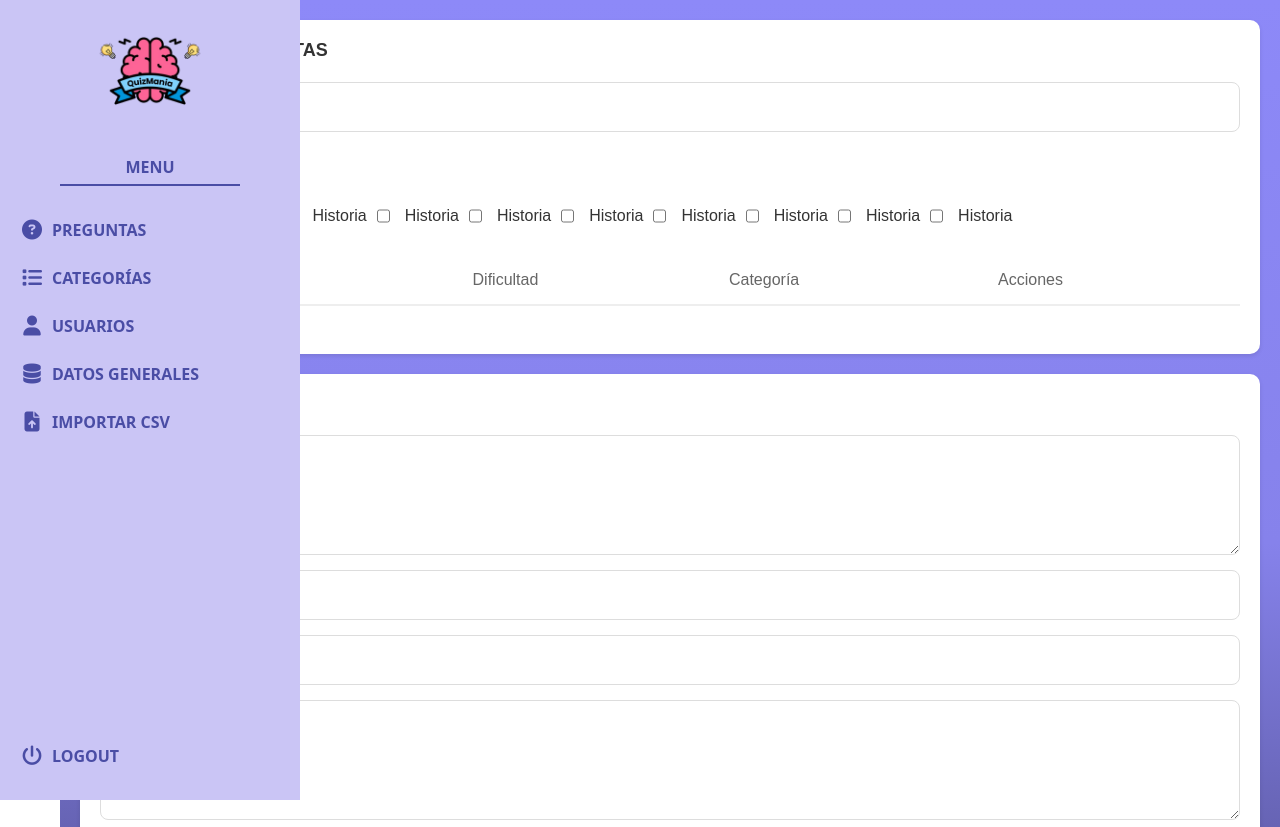
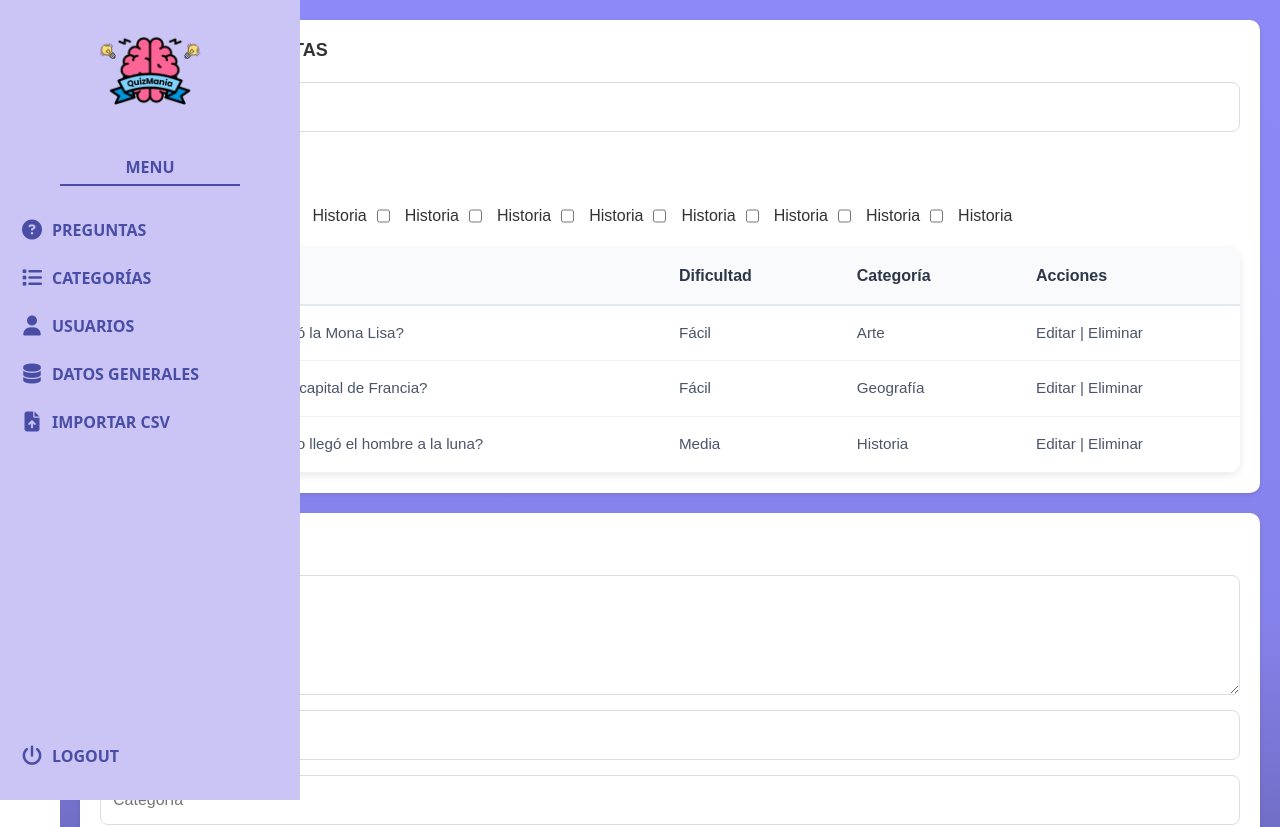
Before and after one commit to AntonioLC32/Proyecto-DAW, a Vue app in the folder quizmania/: page /preguntas in a window 1280 px wide. Shown: the top 827 px of the page. Built offline with nearby package versions, Linux system fonts and the light colour scheme.

Commit message:
Tabla dinámica

```diff
--- a/quizmania/src/views/Admin/Preguntas.vue
+++ b/quizmania/src/views/Admin/Preguntas.vue
@@ -22,25 +22,9 @@
                 <input type="checkbox" v-model="Historia" @change="filtrarCategorias" /> Historia
             </div>
 
-            <table class="preguntas-table">
-                <tr>
-                    <th>Id</th>
-                    <th>Pregunta</th>
-                    <th>Dificultad</th>
-                <th>Categoría</th>
-                <th>Acciones</th>
-            </tr>
-            <tr v-for="pregunta in preguntas" :key="pregunta.id">
-                <td>{{pregunta.id}}</td>
-                <td>{{pregunta.pregunta}}</td>
-                <td>{{pregunta.dificultad}}</td>
-                <td>{{pregunta.categoria}}</td>
-                <td>
-                    <router-link :to="{name: 'EditarPregunta', params: {id: pregunta.id}}">Editar</router-link>
-                    <button @click="eliminarPregunta(pregunta.id)">Eliminar</button>
-                </td>
-            </tr>
-        </table>
+            <div class="tabla">
+                <Table :headers="headers" :rows="rows" />
+            </div>
         </section>
         <section class="add-pregunta">
             <h1 class="titulo-preguntas">AÑADIR PREGUNTA</h1>
@@ -60,10 +44,81 @@
 </template>
 
 <script>
+import Table from './Table.vue'; // Ajusta la ruta según tu estructura
+
 export default {
     name: "Preguntas",
+    components: {
+        Table
+    },
+    data() {
+        return {
+            input: '', // Para la búsqueda
+            pregunta: '', // Para añadir pregunta
+            dificultad: '',
+            categoria: '',
+            respuestas: '',
+            correcta: '',
+            // Datos de ejemplo para la tabla
+            headers: [
+                { key: 'id', label: 'ID' },
+                { key: 'pregunta', label: 'Pregunta' },
+                { key: 'dificultad', label: 'Dificultad' },
+                { key: 'categoria', label: 'Categoría' },
+                { key: 'acciones', label: 'Acciones' }
+            ],
+            rows: [
+                {
+                    id: 1,
+                    pregunta: '¿Quién pintó la Mona Lisa?',
+                    dificultad: 'Fácil',
+                    categoria: 'Arte',
+                    acciones: 'Editar | Eliminar'
+                },
+                {
+                    id: 2,
+                    pregunta: '¿Cuál es la capital de Francia?',
+                    dificultad: 'Fácil',
+                    categoria: 'Geografía',
+                    acciones: 'Editar | Eliminar'
+                },
+                {
+                    id: 3,
+                    pregunta: '¿En qué año llegó el hombre a la luna?',
+                    dificultad: 'Media',
+                    categoria: 'Historia',
+                    acciones: 'Editar | Eliminar'
+                }
+            ]
         };
-
+    },
+    methods: {
+        buscarPregunta() {
+            // Lógica para buscar preguntas
+            console.log('Buscando:', this.input);
+        },
+        filtrarCategorias() {
+            // Lógica para filtrar por categorías
+            console.log('Filtrando categorías');
+        },
+        addPregunta() {
+            // Lógica para añadir una pregunta
+            const nuevaPregunta = {
+                id: this.rows.length + 1,
+                pregunta: this.pregunta,
+                dificultad: this.dificultad,
+                categoria: this.categoria,
+                acciones: 'Editar | Eliminar'
+            };
+            this.rows.push(nuevaPregunta);
+            this.pregunta = '';
+            this.dificultad = '';
+            this.categoria = '';
+            this.respuestas = '';
+            this.correcta = '';
+        }
+    }
+};
 </script>
 
 <style scoped>
@@ -76,7 +131,8 @@ export default {
     font-family: Arial, sans-serif;
 }
 
-.gestion-preguntas, .add-pregunta {
+.gestion-preguntas,
+.add-pregunta {
     background: #fff;
     padding: 20px;
     border-radius: 10px;
@@ -92,7 +148,8 @@ export default {
     font-weight: bold;
 }
 
-input[type="text"], textarea {
+input[type="text"],
+textarea {
     width: 100%;
     padding: 12px;
     margin-bottom: 15px;
@@ -128,56 +185,6 @@ button:hover {
     margin-right: 5px;
 }
 
-.preguntas-table {
-    width: 100%;
-    border-collapse: separate;
-    border-spacing: 0 8px;
-    margin-bottom: 20px;
-}
-
-.preguntas-table th {
-    padding: 12px;
-    text-align: left;
-    color: #666;
-    font-weight: normal;
-    border-bottom: 2px solid #eee;
-}
-
-.preguntas-table td {
-    padding: 12px;
-    background: white;
-}
-
-.preguntas-table tr td:first-child {
-    border-top-left-radius: 8px;
-    border-bottom-left-radius: 8px;
-}
-
-.preguntas-table tr td:last-child {
-    border-top-right-radius: 8px;
-    border-bottom-right-radius: 8px;
-}
-
-.preguntas-table button {
-    background: #ff4757;
-    padding: 6px 12px;
-    font-size: 12px;
-}
-
-.preguntas-table button:hover {
-    background: #ff3748;
-}
-
-.preguntas-table a {
-    color: #6c5ce7;
-    text-decoration: none;
-    margin-right: 10px;
-}
-
-.preguntas-table a:hover {
-    text-decoration: underline;
-}
-
 .add-pregunta form {
     display: flex;
     flex-direction: column;
--- /dev/null
+++ b/quizmania/src/views/Admin/Table.vue
@@ -0,0 +1,103 @@
+<template>
+    <div class="table-container">
+        <table class="dynamic-table">
+            <thead>
+                <tr>
+                    <th v-for="header in headers" :key="header.key" class="table-header">
+                        {{ header.label }}
+                    </th>
+                </tr>
+            </thead>
+            <tbody>
+                <tr v-for="(row, index) in rows" :key="index" class="table-row">
+                    <td v-for="header in headers" :key="header.key" class="table-cell">
+                        {{ row[header.key] }}
+                    </td>
+                </tr>
+            </tbody>
+        </table>
+    </div>
+</template>
+
+<script>
+export default {
+    name: "DynamicTable",
+    props: {
+        headers: {
+            type: Array,
+            required: true,
+            validator: (value) => value.every(h => 'key' in h && 'label' in h)
+        },
+        rows: {
+            type: Array,
+            required: true
+        }
+    }
+}
+</script>
+
+<style scoped>
+.table-container {
+    overflow-x: auto;
+    border-radius: 12px;
+    box-shadow: 0 2px 8px rgba(0, 0, 0, 0.1);
+    background: white;
+}
+
+.dynamic-table {
+    width: 100%;
+    border-collapse: collapse;
+    background: white;
+    animation: fadeIn 0.4s ease;
+}
+
+.table-header {
+    padding: 1rem 1.5rem;
+    text-align: left;
+    font-weight: 600;
+    color: #2d3748;
+    background-color: #f8fafc;
+    border-bottom: 2px solid #e2e8f0;
+    transition: background-color 0.3s ease;
+}
+
+.table-row {
+    transition: all 0.3s ease;
+    border-bottom: 1px solid #edf2f7;
+}
+
+.table-row:hover {
+    background-color: #f8fafc;
+}
+
+.table-cell {
+    padding: 1rem 1.5rem;
+    color: #4a5568;
+    font-size: 0.95rem;
+    vertical-align: middle;
+}
+
+@keyframes fadeIn {
+    from {
+        opacity: 0;
+        transform: translateY(10px);
+    }
+
+    to {
+        opacity: 1;
+        transform: translateY(0);
+    }
+}
+
+@media (max-width: 768px) {
+    .table-header {
+        padding: 0.75rem 1rem;
+        font-size: 0.875rem;
+    }
+
+    .table-cell {
+        padding: 0.75rem 1rem;
+        font-size: 0.85rem;
+    }
+}
+</style>
```
Lines whose indentation alone changed are shown as unchanged.
